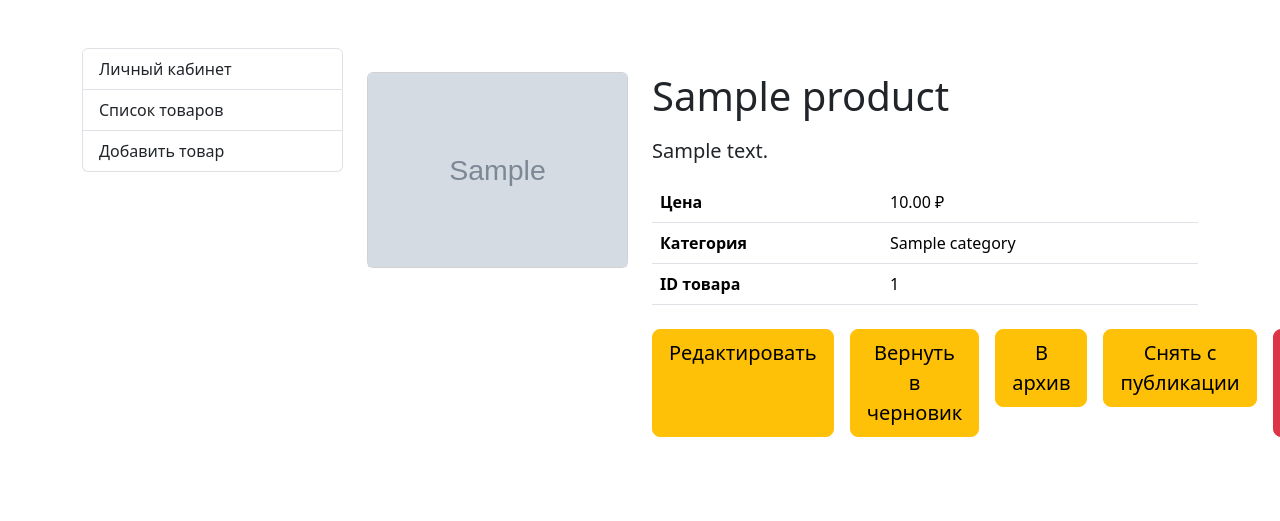
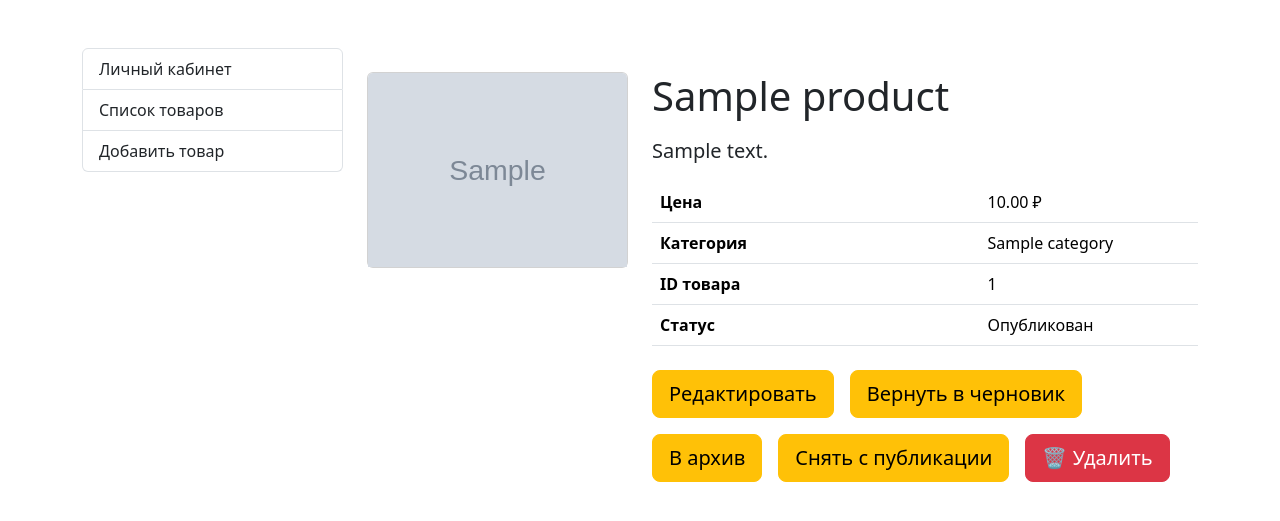
Before and after one commit to Rustem-Umerov/first_django_project, a Django app: page /catalog/1/ in a window 1280 px wide; the page is wider, and only the part inside the window is pictured. Shown: the part 54-575 px from the top of that part. Run offline with Django 5.2, Linux system fonts and the light colour scheme; a user stored in the database is signed in; tables that the repository leaves empty hold one stand-in row (values such as "Sample post"); grey boxes marked "Sample" are stand-in pictures; parts of the project's set-up code (start-up, migrations or seed data) failed here and were passed over.

Commit message:
Fixed errors in templates.

```diff
--- a/catalog/templates/catalog/dashboard/dashboard_product_detail.html
+++ b/catalog/templates/catalog/dashboard/dashboard_product_detail.html
@@ -25,7 +25,7 @@
 
         <table class="table">
             <tr>
-                <td><strong>Цена</strong></td>
+                <td style="width: 60%;"><strong>Цена</strong></td>
                 <td>{{ product.price }} ₽</td>
             </tr>
             <tr>
@@ -35,6 +35,10 @@
             <tr>
                 <td><strong>ID товара</strong></td>
                 <td>{{ product.pk }}</td>
+            </tr>
+            <tr>
+                <td><strong>Статус</strong></td>
+                <td>{{ product.get_status_display }}</td>
             </tr>
         </table>
 
--- a/catalog/templates/catalog/dashboard/includes/product_actions.html
+++ b/catalog/templates/catalog/dashboard/includes/product_actions.html
@@ -1,4 +1,4 @@
-<div class="mt-4 d-flex gap-3">
+<div class="mt-4 d-flex flex-wrap gap-3">
 
     <!-- Редактировать -->
     {% if product.author == request.user %}
```
